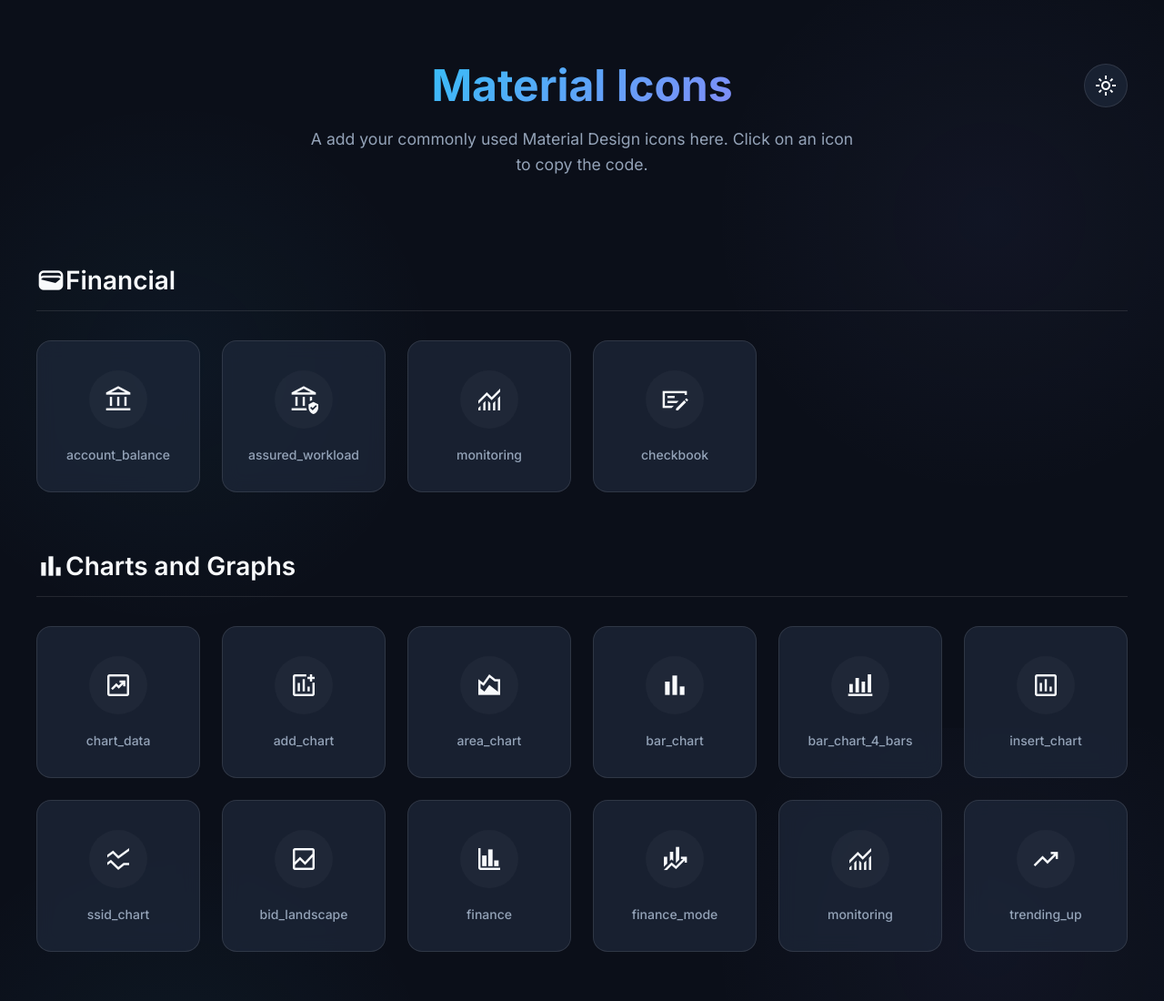
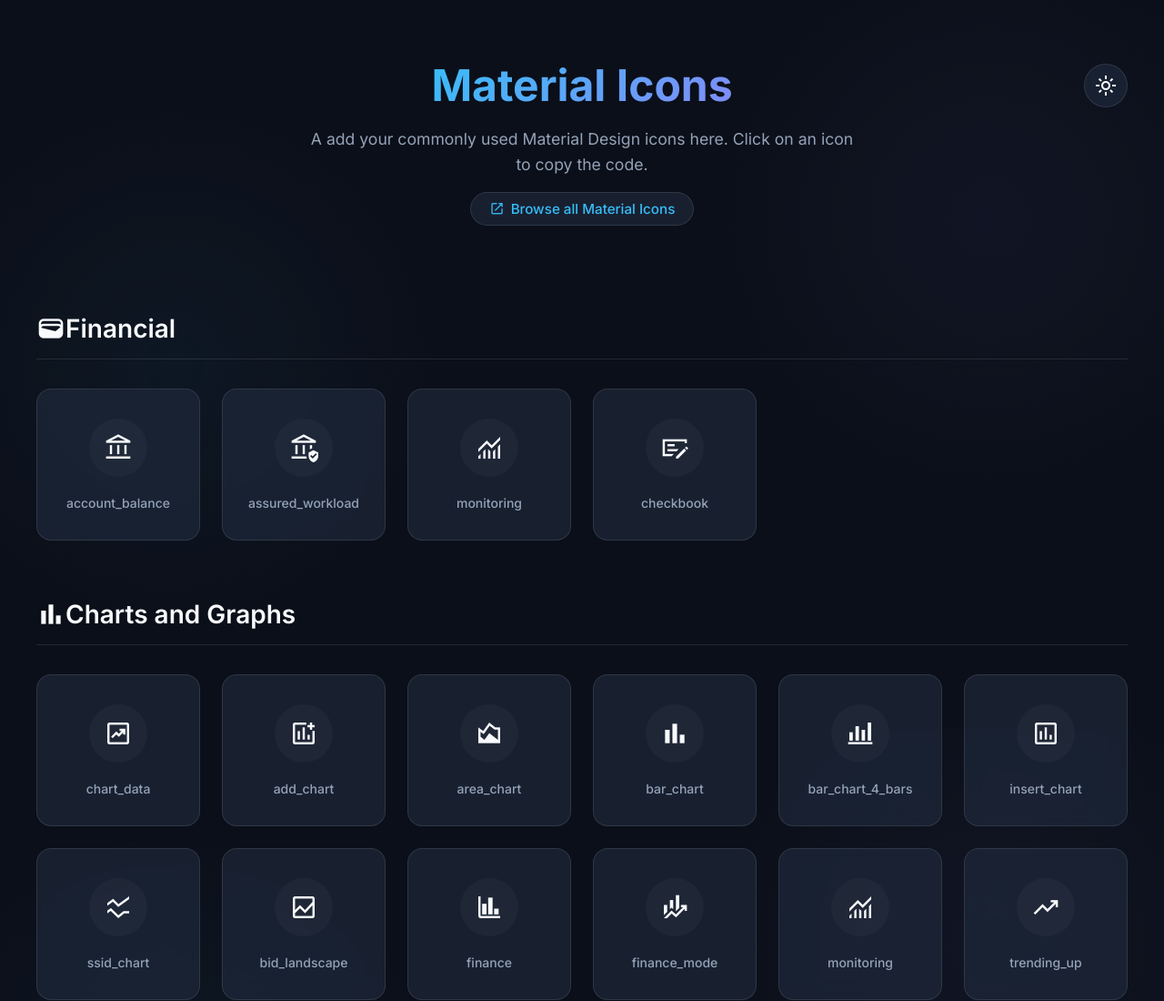
Before and after one commit to KevanMacGee/material-design-icons-demo, a plain HTML site: page index.html in a window 1280 px wide. Shown: the top 1100 px of the page at 91% size. Drawn offline with nearby package versions, Linux system fonts and the light colour scheme.

Commit message:
Added a link back to Material Icons

```diff
--- a/index.html
+++ b/index.html
@@ -19,6 +19,10 @@
                 </button>
             </div>
             <p class="subtitle">A add your commonly used Material Design icons here. Click on an icon to copy the code.</p>
+            <a href="https://fonts.google.com/icons" target="_blank" rel="noopener noreferrer" class="header-link">
+                <span class="material-symbols-outlined">open_in_new</span>
+                Browse all Material Icons
+            </a>
         </header>
 
         <main>
--- a/style.css
+++ b/style.css
@@ -110,6 +110,35 @@ p.subtitle {
     line-height: 1.6;
 }
 
+.header-link {
+    display: inline-flex;
+    align-items: center;
+    gap: 0.4rem;
+    margin-top: 1rem;
+    padding: 0.5rem 1.25rem;
+    font-size: 0.95rem;
+    font-weight: 500;
+    color: var(--accent-color);
+    text-decoration: none;
+    border: 1px solid var(--border-color);
+    border-radius: 2rem;
+    background: var(--bg-card);
+    backdrop-filter: blur(10px);
+    -webkit-backdrop-filter: blur(10px);
+    transition: all 0.3s ease;
+}
+
+.header-link .material-symbols-outlined {
+    font-size: 1.1rem;
+}
+
+.header-link:hover {
+    border-color: var(--accent-color);
+    background: var(--hover-bg);
+    transform: translateY(-2px);
+    box-shadow: 0 4px 16px var(--hover-bg);
+}
+
 .category {
     margin-bottom: 4rem;
 }
```
